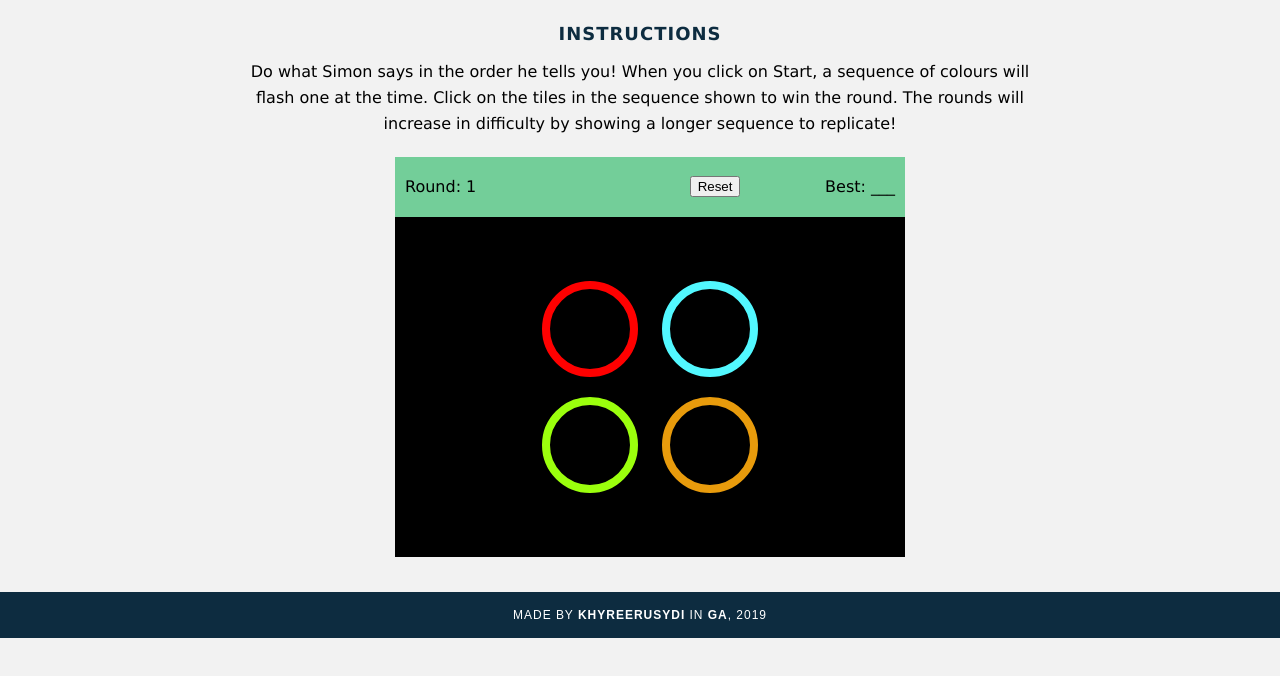
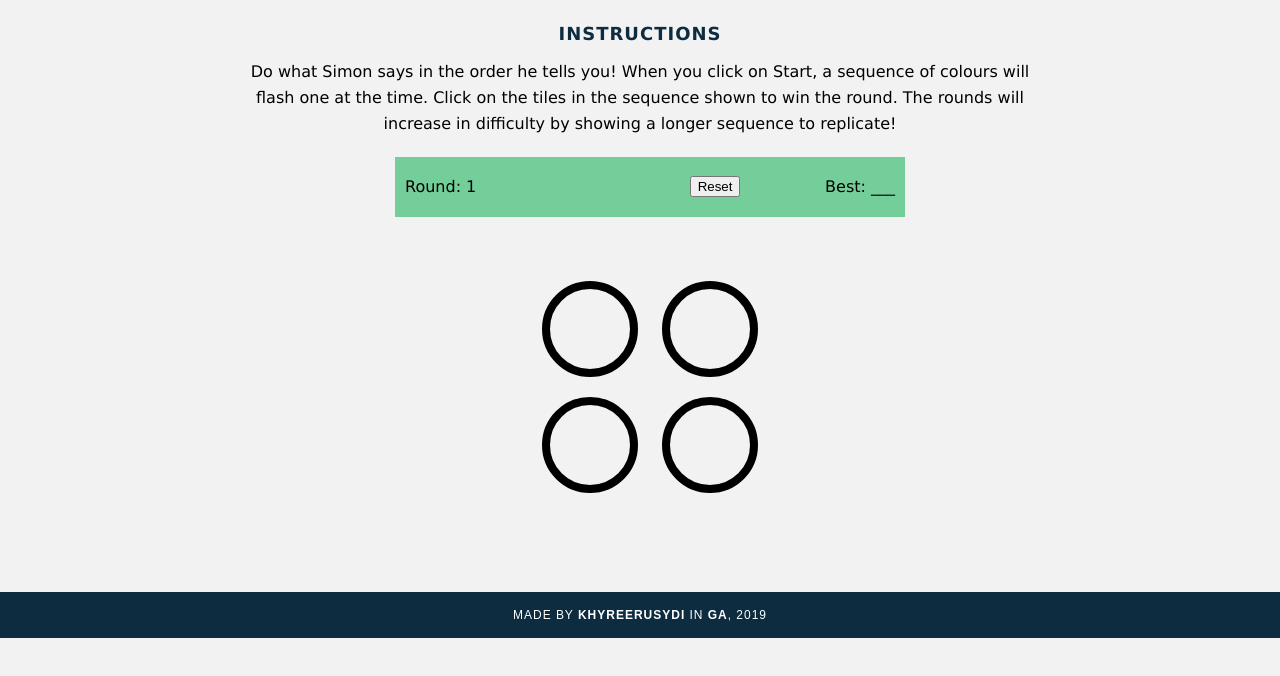
Before and after one commit to nicoraven/simon-says, a plain HTML site: page index.html in a window 1280 px wide. Both pictures are taken after a click on the button "Start". Shown: the part 110-786 px from the top of the page. Drawn offline with Linux system fonts and the light colour scheme.

Commit message:
Updated game colours and prep for hard modes

```diff
--- a/script.js
+++ b/script.js
@@ -13,7 +13,11 @@ var best = 0;
 var displayRound = document.getElementById("round");
 var displayBest = document.getElementById("best");
 
+var timer = false;
+var randomise = false;
+var hideSteps = false;
 
+// not used for now
 var colourCode = {
     1: "red",
     2: "blue",
@@ -21,6 +25,7 @@ var colourCode = {
     4: "yellow",
 };
 
+//number of tiles/circles in play
 var tile = 4;
 
 
@@ -32,7 +37,7 @@ function generateSequence (roundNumber) {
     convert()
 };
 
-// convert generated sequence
+// convert generated sequence from number to colours
 function convert(){
     for (var i = 0; i < sequence.length; i++) {
         if (sequence[i] === 1) {
@@ -94,10 +99,10 @@ function displayTile(value){
     // console.log(lights);
     setTimeout(function(){
         lights.classList.add("bk");
-        }, (100+offset));
+    }, (500+offset));
     setTimeout(function(){
         lights.classList.remove("bk");
-        }, (600+offset));
+    }, (900+offset));
     offset += 600;
 }
 
--- a/style.css
+++ b/style.css
@@ -91,7 +91,7 @@ p {
 
 .gameBoard {
 	/*background-color: #C4C4C4;*/
-	background-color: #000000;
+	background-color: #F2F2F2;
 	height: 320px;
 	width: 490px;
 	padding: 10px;
@@ -107,12 +107,13 @@ p {
 
 
 .tile {
-	background-color:#000000;
+	background-color:#F2F2F2;
 	border-radius:400px;
 	display:inline-block;
 	cursor:pointer;
 	padding:40px 40px;
 	margin: 10px;
+	border: 8px solid #000000;
 }
 
 .tile:active {
@@ -120,7 +121,7 @@ p {
 	top:1px;
 }
 
-#red {
+/*#red {
 	border:8px solid red;
 }
 
@@ -134,7 +135,7 @@ p {
 
 #yellow {
 	border:8px solid #E89B0C;
-}
+}*/
 
 #red.bk {
 	background-color: red;
```
Lines whose indentation alone changed are shown as unchanged.
